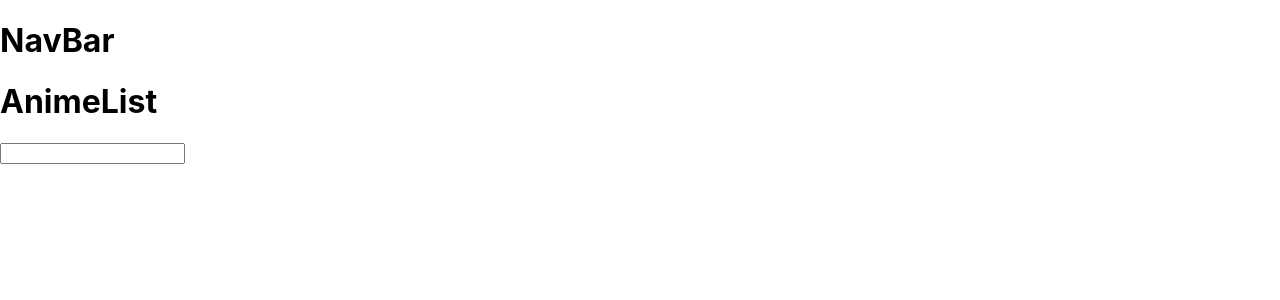
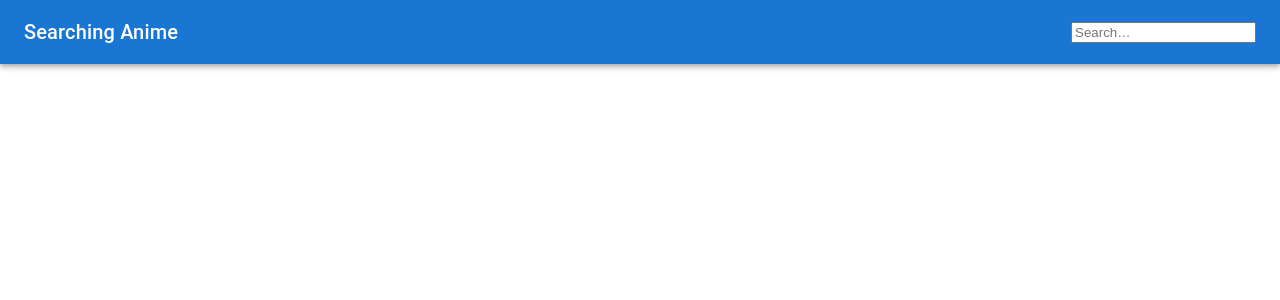
Before and after one commit to Chimoha31/Anime_data, a React (Create React App) app: page /animelist in a window 1280 px wide. Shown: the top 300 px of the page. Built offline with nearby package versions, Linux system fonts and the light colour scheme.

Commit message:
Create components

```diff
--- a/src/components/animelist/AnimeList.jsx
+++ b/src/components/animelist/AnimeList.jsx
@@ -1,47 +1,15 @@
-import React, { useState } from "react";
+import React,{useState} from "react";
+import "./AnimeList.css";
 import NavBar from "../navbar/NavBar";
-import "./AnimeList.css";
-
+import SearchAnimeResult from'../animelist/searchAnime/SearchAnimeResult';
 const AnimeList = () => {
   const [search, setSearch] = useState("");
   const [animeList, setAnimeList] = useState([]);
 
-  const getAnime = async (query) => {
-    const response = await fetch(
-      `https://api.jikan.moe/v3/search/anime?q=${query}&order_by=title&sort=asc&limit=12`
-    );
-    const data = await response.json();
-    setAnimeList(data.results);
-  };
-
-  const handleSubmit = (e) => {
-    e.preventDefault();
-    getAnime(search);
-  };
-
-  const handleChange = (e) => {
-    setSearch(e.target.value);
-  };
-
-  // const getAnime = async() => {
-  //   const response = await fetch(`https://api.jikan.moe/v3/top/anime/1/bypopularity`);
-  //   const data = await response.json();
-  //   console.log(data);
-  // }
-  // getAnime();
-
   return (
     <div>
       <NavBar />
-      <h1>AnimeList</h1>
-      <form onSubmit={handleSubmit}>
-        <input type="text" onChange={handleChange} value={search} />
-      </form>
-      <div>
-        {animeList.map((anime, index) => (
-          <img src={anime.image_url} key={index} alt="anime img" />
-        ))}
-      </div>
+      <SearchAnimeResult animeList={animeList} />
     </div>
   );
 };
--- /dev/null
+++ b/src/components/animelist/searchAnime/SearchAnimeResult.jsx
@@ -0,0 +1,13 @@
+import React from "react";
+
+const SearchAnimeResult = ({animeList}) => {
+  return (
+    <div>
+      {animeList.map((anime, index) => (
+        <img src={anime.image_url} key={index} alt="anime img" />
+      ))}
+    </div>
+  );
+};
+
+export default SearchAnimeResult;
--- a/src/components/hero/Icons.jsx
+++ b/src/components/hero/Icons.jsx
@@ -13,6 +13,7 @@ const Icons = () => {
         <Icon />
         <Icon />
         <Icon />
+        <Icon />
       </div>
     </div>
   );
--- /dev/null
+++ b/src/components/navbar/InputSearch.jsx
@@ -0,0 +1,34 @@
+import React from "react";
+
+const InputSearch = ({search, setSearch, animeList, setAnimeList}) => {
+
+  const getAnime = async (query) => {
+    const response = await fetch(
+      `https://api.jikan.moe/v3/search/anime?q=${query}&order_by=title&sort=asc&limit=12`
+    );
+    const data = await response.json();
+    setAnimeList(data.results);
+  };
+
+  const handleSubmit = (e) => {
+    e.preventDefault();
+    getAnime(search);
+  };
+
+  const handleChange = (e) => {
+    setSearch(e.target.value);
+  };
+  return (
+    <div>
+      <form onSubmit={handleSubmit}>
+        <input
+          placeholder="Search…"
+          onChange={handleChange}
+          value={search}
+        />
+      </form>
+    </div>
+  );
+};
+
+export default InputSearch;
--- a/src/components/navbar/NavBar.jsx
+++ b/src/components/navbar/NavBar.jsx
@@ -1,12 +1,31 @@
-import React from 'react';
-import './NavBar.css';
+import React from "react";
+import "./NavBar.css";
+// import { Link } from "react-router-dom";
+import AppBar from "@mui/material/AppBar";
+import Box from "@mui/material/Box";
+import Toolbar from "@mui/material/Toolbar";
+import Typography from "@mui/material/Typography";
+import InputSearch from "./InputSearch";
+
 
 const NavBar = () => {
   return (
-    <div>
-      <h1>NavBar</h1>
-    </div>
-  )
-}
+    <Box sx={{ flexGrow: 1 }}>
+      <AppBar position="static">
+        <Toolbar>
+          <Typography
+            variant="h6"
+            noWrap
+            component="div"
+            sx={{ flexGrow: 1, display: { xs: "none", sm: "block" } }}
+          >
+            Searching Anime
+          </Typography>
+          <InputSearch />
+        </Toolbar>
+      </AppBar>
+    </Box>
+  );
+};
 
-export default NavBar
+export default NavBar;
```
Also changed, not shown: src/components/animelist/topAnime/TopAnime.jsx (added, +23 -0 lines).
